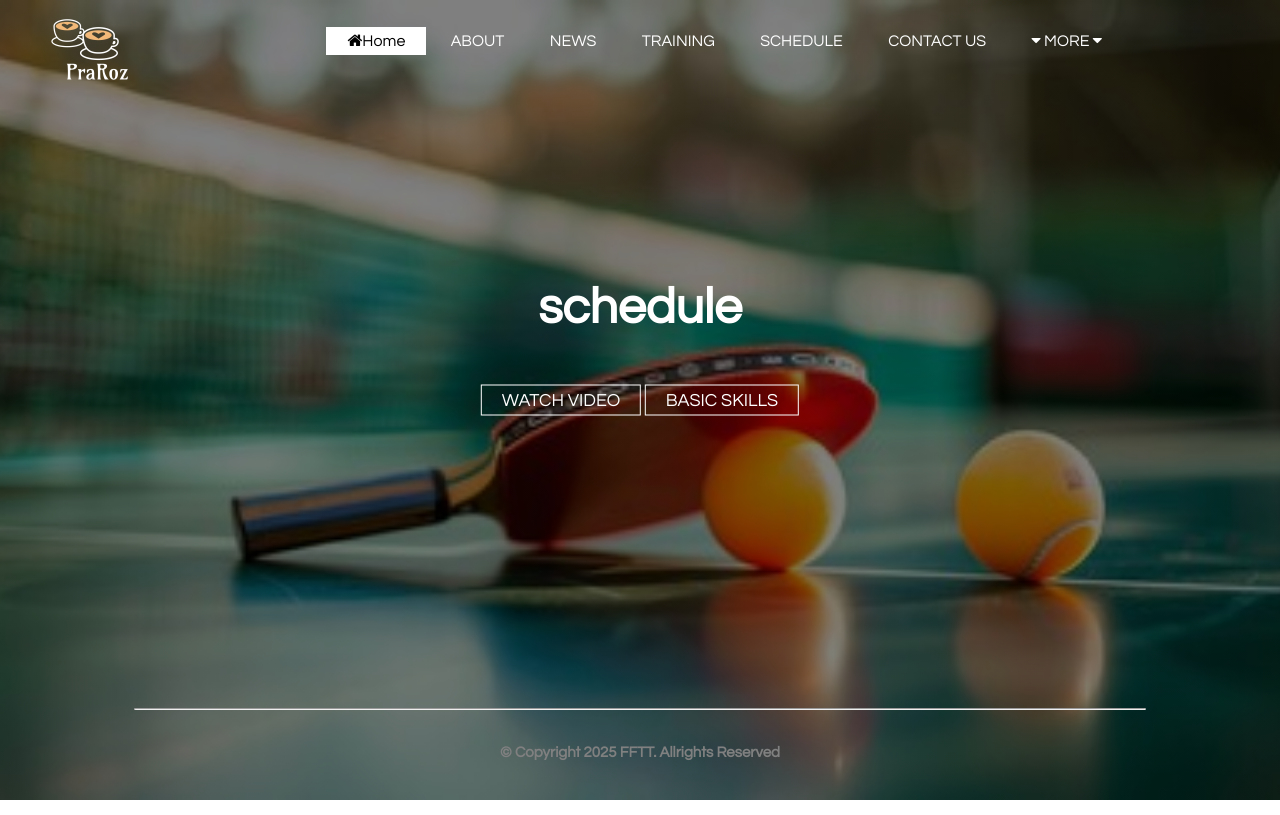
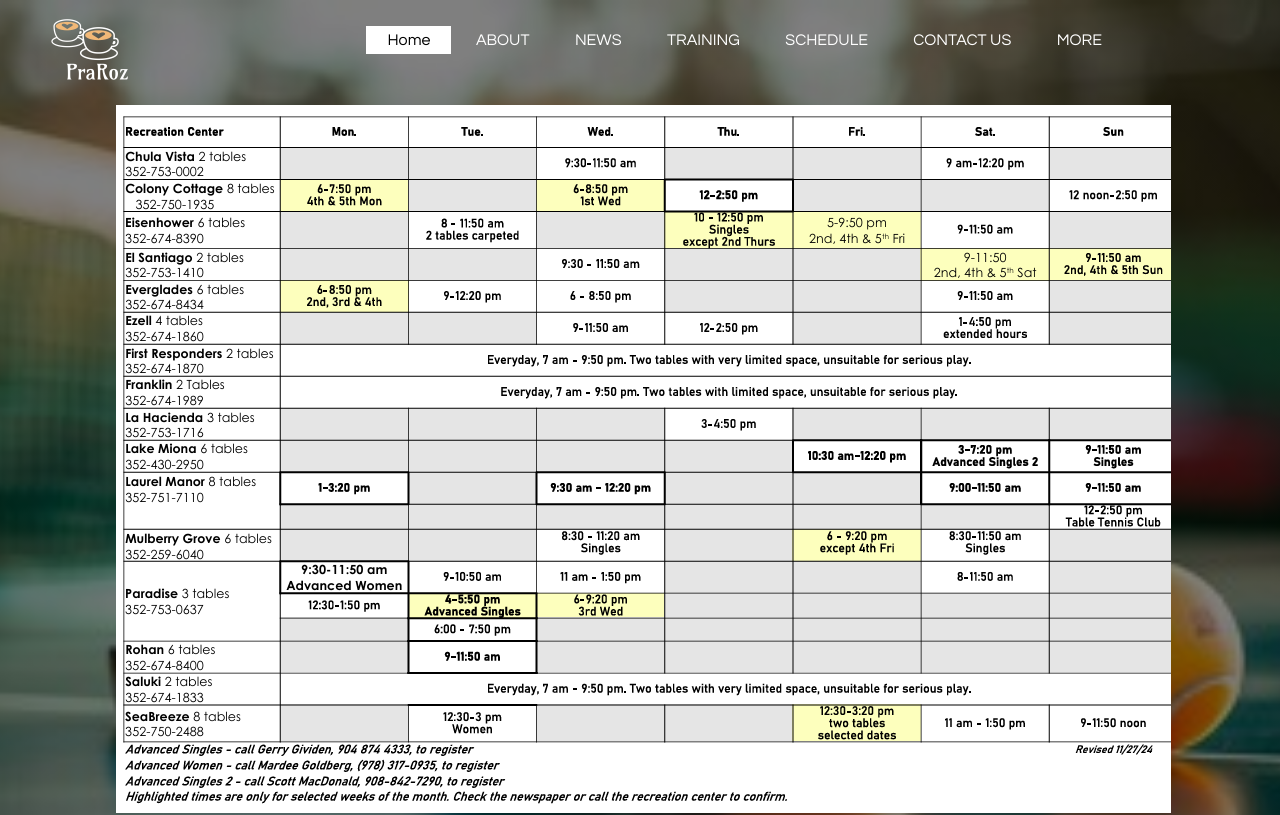
Before and after one commit to wandafree/FunFitnessWebpage, a plain HTML site: page schedule.html in a window 1280 px wide. Shown: the top 815 px of the page. Drawn offline with Linux system fonts and the light colour scheme.

Commit message:
Add files via upload

```diff
--- a/schedule.html
+++ b/schedule.html
@@ -3,7 +3,14 @@
 <head>
 	<title> Schedule </title>
 	<link rel="stylesheet" type="text/css" href="css/style.css">
-	<link rel="stylesheet" type="text/css" href="https://stackpath.bootstrapcdn.com/font-awesome/4.7.0/css/font-awesome.min.css">
+	<link rel="preconnect" href="https://fonts.googleapis.com">
+	<link rel="preconnect" href="https://fonts.gstatic.com" crossorigin>
+	<link href="https://fonts.googleapis.com/css2?family=Inter:ital,opsz,wght@0,14..32,100..900;1,14..32,100..900&family=Poppins:ital,wght@0,100;0,200;0,300;0,400;0,500;0,600;0,700;0,800;0,900;1,100;1,200;1,300;1,400;1,500;1,600;1,700;1,800;1,900&family=Roboto:ital,wght@0,100..900;1,100..900&display=swap" rel="stylesheet">
+	<style>
+		header{
+			height: 130vh;
+		}
+	</style>
 </head>
 <body>
 	<header>
@@ -24,7 +31,7 @@
 						<ul>
 							<li><a href="member.html">Become Member</a></li>
 							<li><a href="addto.html">Add WebPage to cell phone</a></li>
-							<li><a href="qrcode.html">WebPage QR Code</a></li>
+                     <li><a href="qrcode.html">WebPage QR Code</a></li>
 						</ul>
 					</div>
 					</li>
@@ -32,18 +39,17 @@
 				</div>
 			</div>
 			<div class="body">
-				<div class="title">
-					<h1>schedule</h1>
-				</div>
-				<div class="button">
-					<a href="#" class="btn">WATCH VIDEO</a>
-					<a href="#" class="btn">BASIC SKILLS</a>
+				<!--<div class="page-name">
+					<p>Schedule Spreadsheet</p>
+				</div>-->
+				<div class="single-box">
+            <img src="img/schedule.png" alt="Schedule" style="width:auto; max-width: 100%; margin-left: 75px;">
 				</div>
 			</div>
-		<div class="footer">
+		<!--<div class="footer">
 			<hr>
 			<h6>&copy;  Copyright 2025 FFTT. Allrights Reserved</p4>
-		</div>
+		</div>-->
 	</div>
 	</header>
 </body>
```
